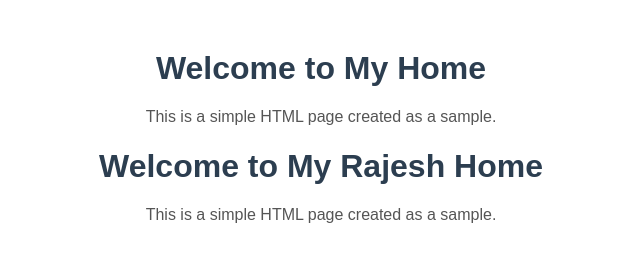
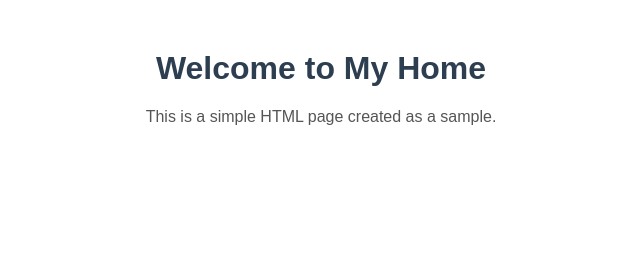
Before and after one commit to rb01622/rajeshtest16725, a plain HTML site: page Index.html in a window 1280 px wide. Shown: the whole page, without its empty margins (319-959 px from the left). Drawn offline with Linux system fonts and the light colour scheme.

Commit message:
Revert "Back to V.0" Back to Zero This reverts commit 87bc70526d0cb3e1387d11ea0aa5b22065fa0550.

```diff
--- a/Index.html
+++ b/Index.html
@@ -22,8 +22,4 @@
   <h1>Welcome to My Home</h1>
   <p>This is a simple HTML page created as a sample.</p>
 </body>
-<body>
-  <h1>Welcome to My Rajesh Home</h1>
-  <p>This is a simple HTML page created as a sample.</p>
-</body>
 </html>
```
